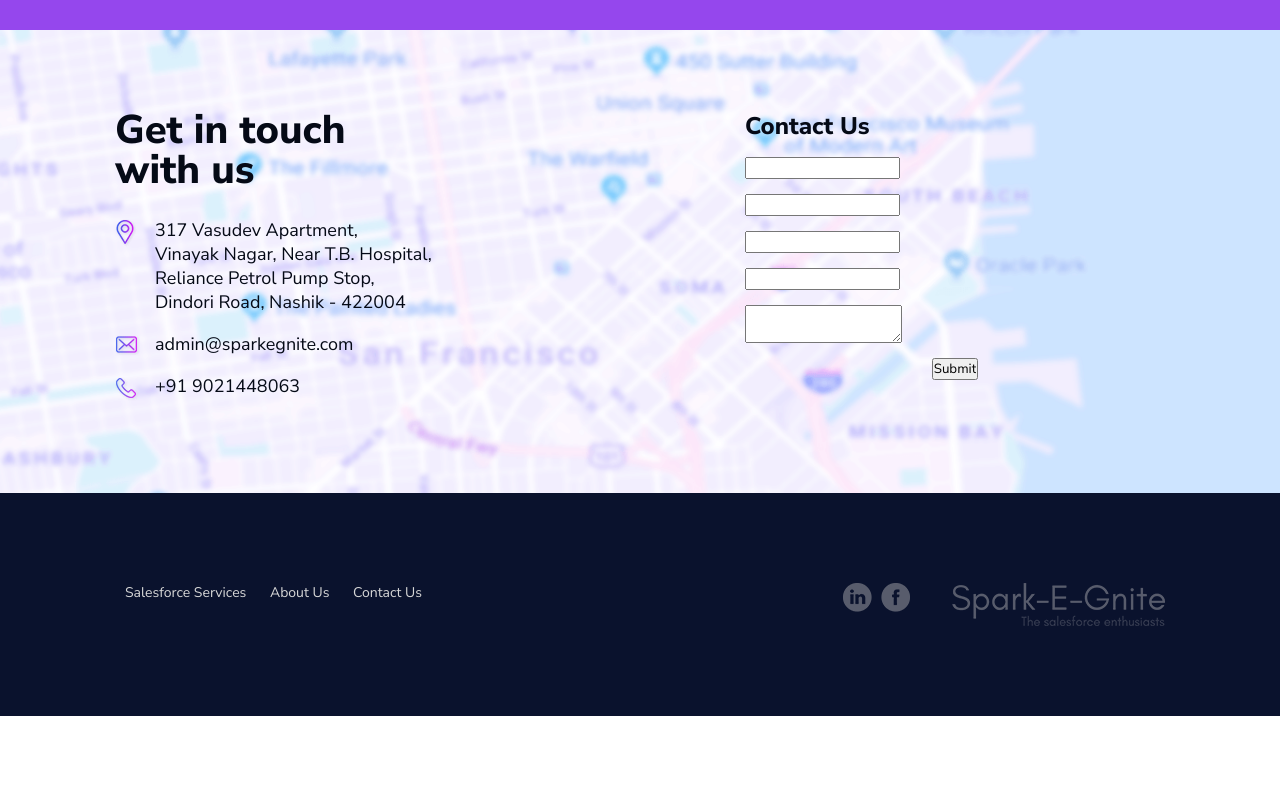
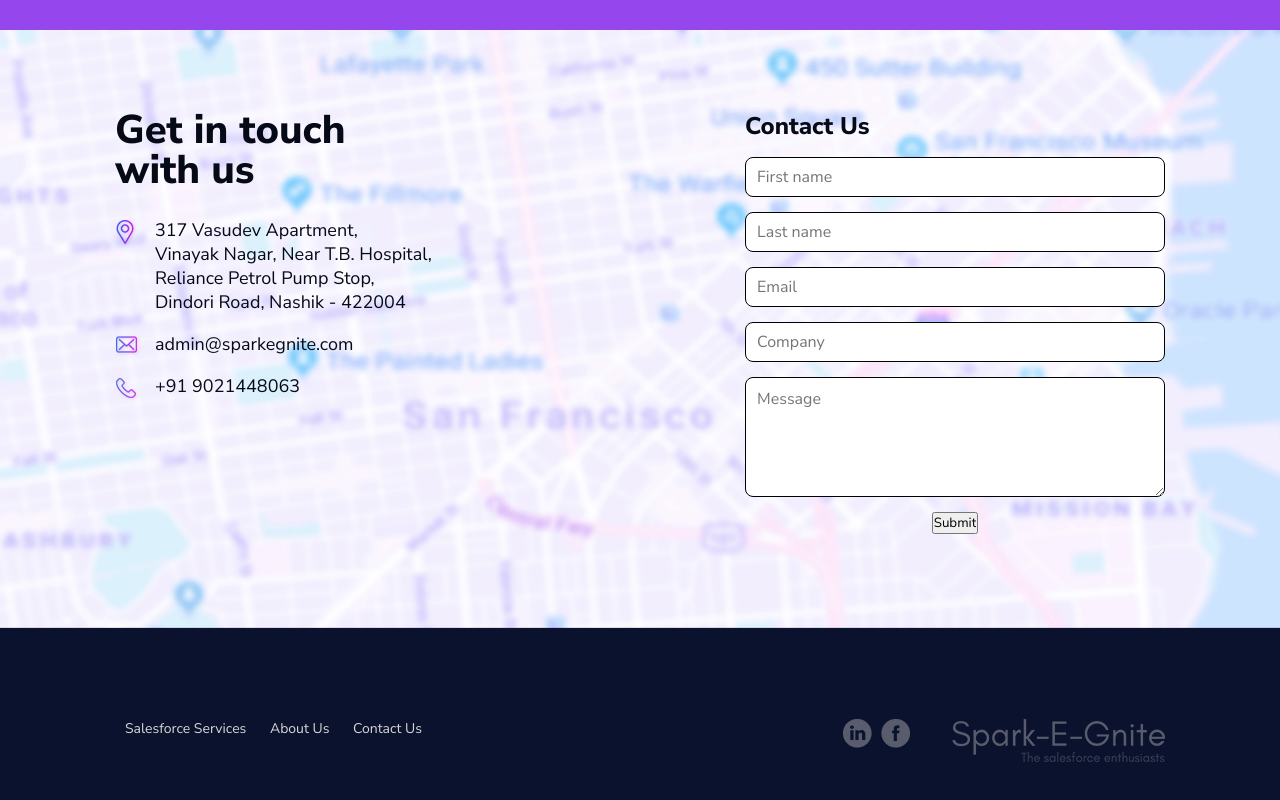
Before and after one commit to sparkegnite-deepak/sparkegnite, a plain HTML site: page index.html in a window 1280 px wide. Shown: the part 4487-5287 px from the top of the page. Before the commit the page ends 5203 px from the top, so only its background shows below. Drawn offline with Linux system fonts and the light colour scheme.

Commit message:
Update index.html

```diff
--- a/index.html
+++ b/index.html
@@ -228,27 +228,27 @@
 							<h2>Contact Us</h2>
 							<div class="inputDiv">
 								<!--<label for="first_name">First Name</label>-->
-								<input  id="first_name" maxlength="40" name="first_name" size="20" type="text" /><br>
+								<input class="inputStyle" placeholder="First name" id="first_name" maxlength="40" name="first_name" size="20" type="text" /><br>
 							</div>
 
 							<div class="inputDiv">
 								<!--<label for="last_name">Last Name</label>-->
-								<input  id="last_name" maxlength="80" name="last_name" size="20" type="text" /><br>
+								<input class="inputStyle" placeholder="Last name" id="last_name" maxlength="80" name="last_name" size="20" type="text" /><br>
 							</div>
 
 							<div class="inputDiv">
 								<!--label for="email">Email</label>-->
-								<input  id="email" maxlength="80" name="email" size="20" type="text" /><br>
+								<input class="inputStyle" placeholder="Email" id="email" maxlength="80" name="email" size="20" type="text" /><br>
 							</div>
 
 							<div class="inputDiv">
 								<!--<label for="company">Company</label>-->
-								<input  id="company" maxlength="40" name="company" size="20" type="text" /><br>
+								<input class="inputStyle" placeholder="Company" id="company" maxlength="40" name="company" size="20" type="text" /><br>
 							</div>
 
 							<div class="inputDiv">
 								<!--label for="description">Description</label>-->
-								<textarea name="description"></textarea><br>
+								<textarea class="inputStyle" placeholder="Message" name="description"></textarea><br>
 							</div>
 
 							<div class="inputDiv textCenter">
```
